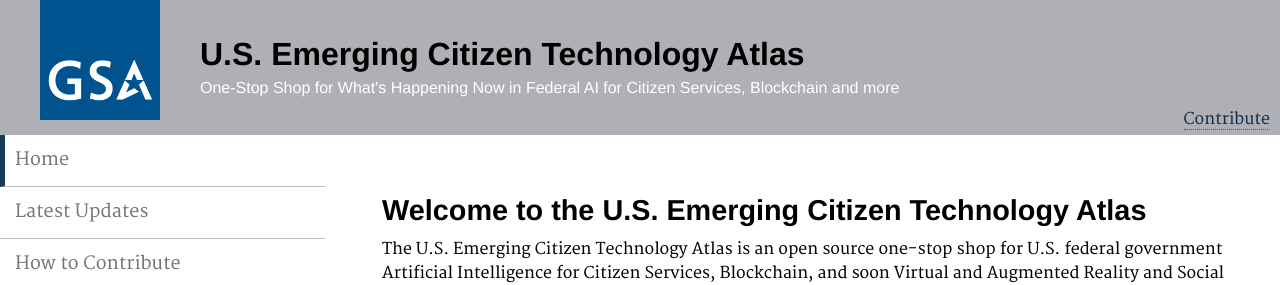
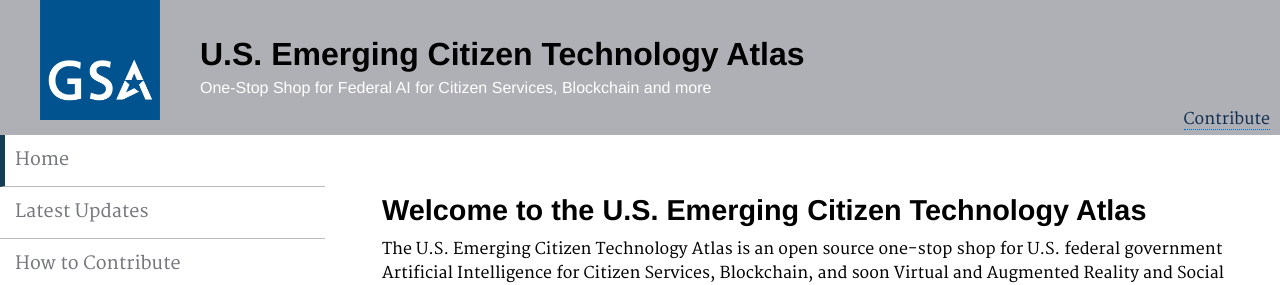
Before and after one commit to GSA/emerging-technology-atlas, a Jekyll site: the page built from pages/index.md, in a window 1280 px wide. Shown: the top 285 px of the page. Built offline with Jekyll 4.4.1, drawn with Linux system fonts in a browser that asks for light colours.

Commit message:
Update default.html

```diff
--- a/_layouts/default.html
+++ b/_layouts/default.html
@@ -56,7 +56,7 @@
         <div class="pheader_body">
           <div class="pg_header">
             <h1>U.S. Emerging Citizen Technology Atlas</h1>
-            <h2>One-Stop Shop for What's Happening Now in Federal AI for Citizen Services, Blockchain and more</h2>
+            <h2>One-Stop Shop for Federal AI for Citizen Services, Blockchain and more</h2>
     			</div>
            <div class="header_menu">
              <a href="https://github.com/{{ site.org_name }}/{{ site.repo_name }}/issues/" style="color: white;" class="button">Contribute</a>
```
